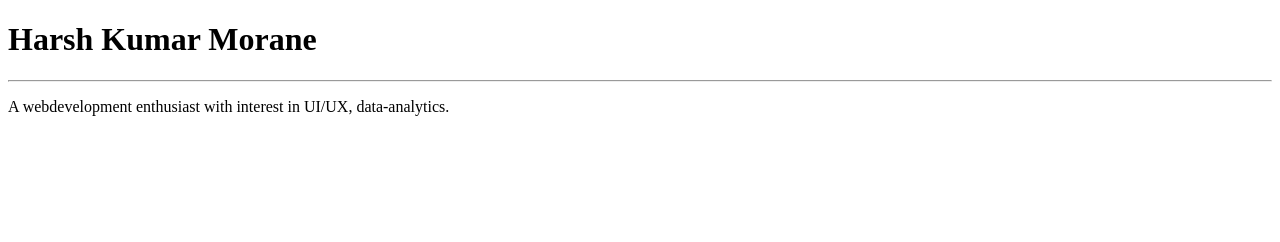
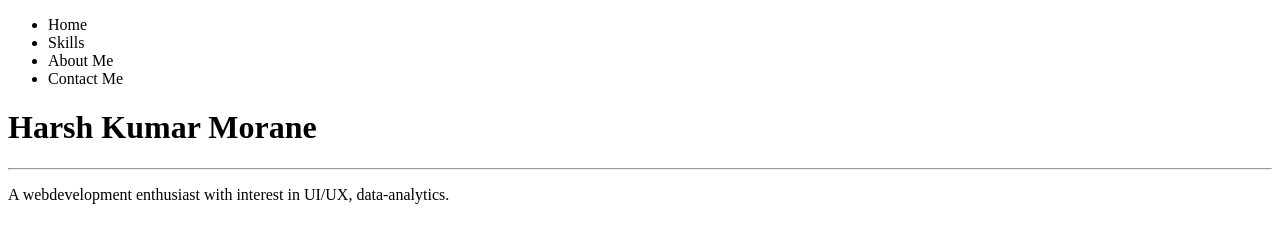
Before and after one commit to Morane-2991/Morane-2991.github.io, a plain HTML site: page index.html in a window 1280 px wide. Drawn offline with Linux system fonts and the light colour scheme.

Commit message:
Update index.html

```diff
--- a/index.html
+++ b/index.html
@@ -3,9 +3,27 @@
 <head>
   <title>Harsh Kumar Morane</title>
   <link rel="icon" type="image/x-icon" href="/images/favicon.ico">
+
+  <style>
+    ul{
+      style="display: inline"
+    }
+
+    li{
+      style="display: inline"
+    }
+  </style>
 </head>
 <body>
 
+  <nav>
+    <ul>
+      <li>Home</li>
+      <li>Skills</li>
+      <li>About Me</li>
+      <li>Contact Me</li>
+    </ul>
+  </nav>
   <h1 style="align: center">Harsh Kumar Morane</h1>
   <hr />
   <p style="align: center">A webdevelopment enthusiast with interest in UI/UX, data-analytics.</p>
```
